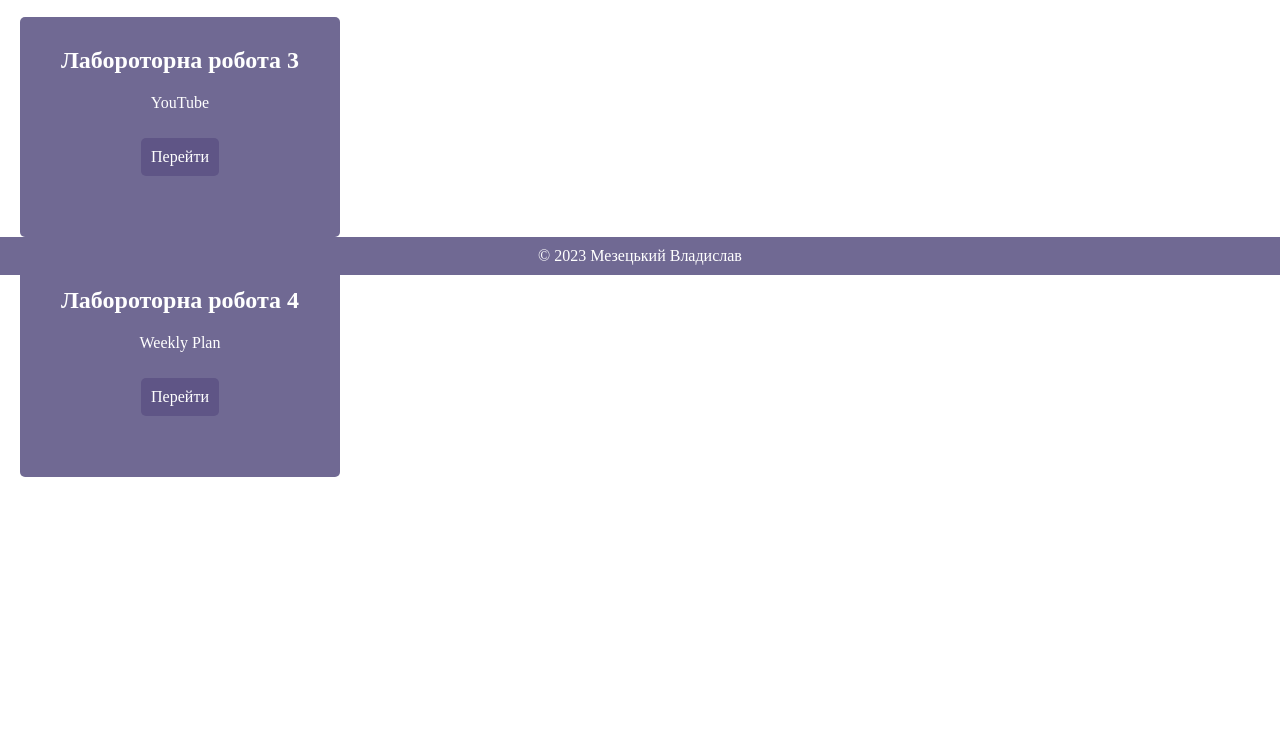
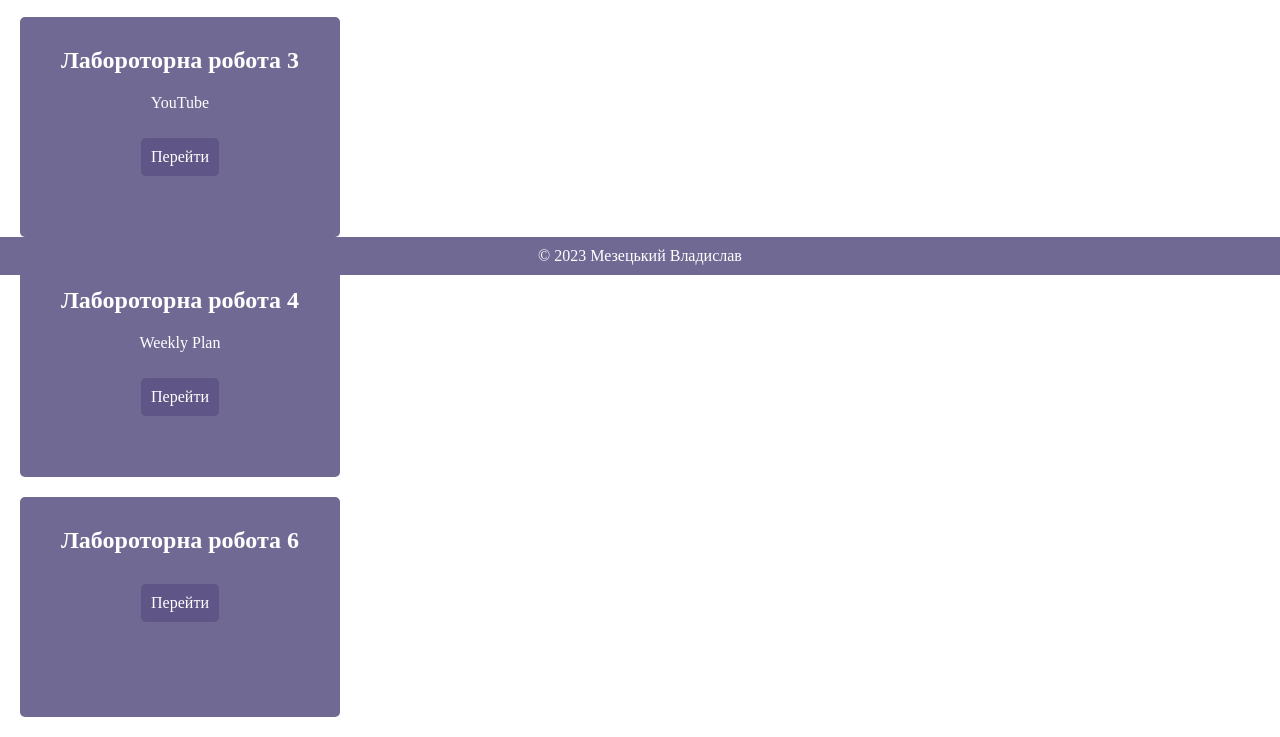
Before and after one commit to lxthxrgx/web, a plain HTML site: page html/laboratory_classes/laboratory_classes.html in a window 1280 px wide. Shown: the part 525-1262 px from the top of the page. Before the commit the page ends 1022 px from the top, so only its background shows below. Drawn offline with Linux system fonts and the light colour scheme.

Commit message:
Update laboratory_classes.html

```diff
--- a/html/laboratory_classes/laboratory_classes.html
+++ b/html/laboratory_classes/laboratory_classes.html
@@ -33,6 +33,11 @@
         <p> Weekly Plan </p>
         <a href="/lab4/lab4.html">Перейти</a>
     </div>
+    <div class="lab-work">
+        <h2>Лабороторна робота 6</h2>
+        <p></p>
+        <a href="/lab6/lab6.html">Перейти</a>
+    </div>
     <footer class="page-footer">
         <div class="footer-content">
             <p>&copy; 2023 Мезецький Владислав</p>
```
